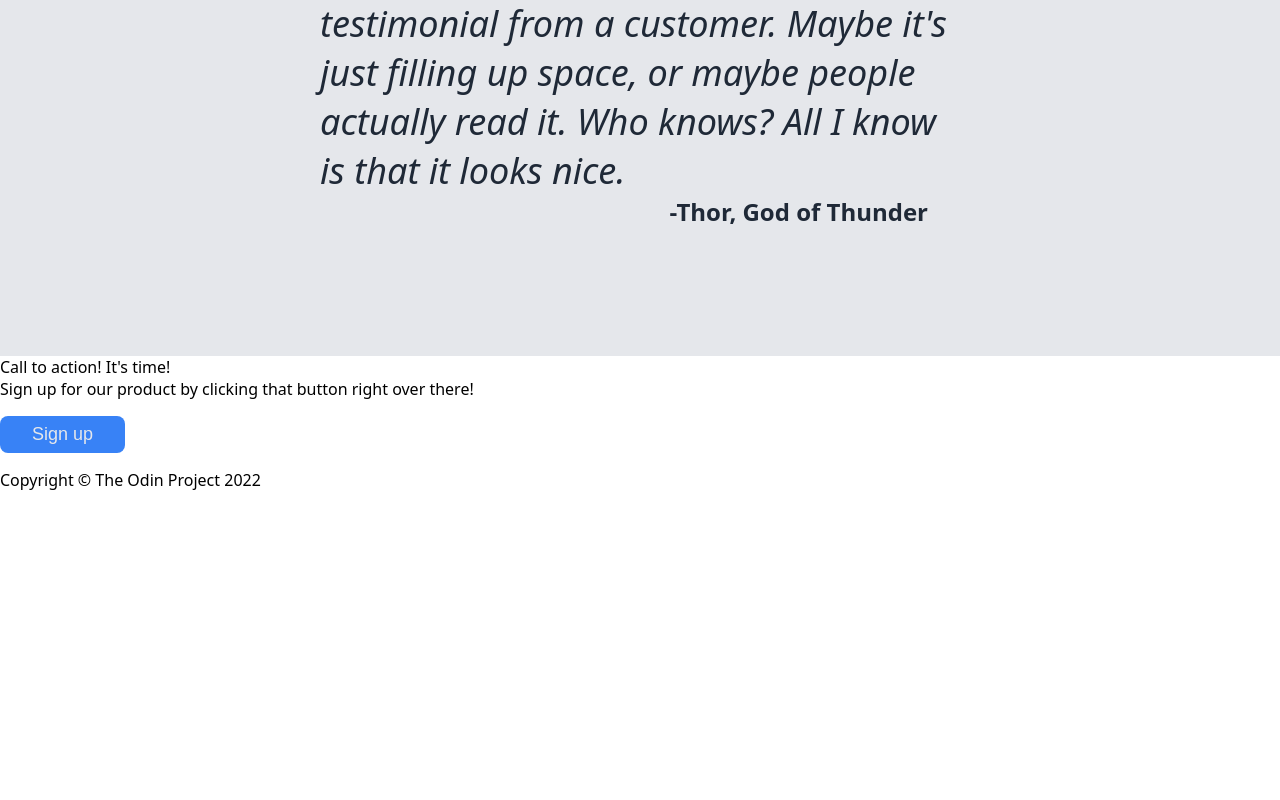
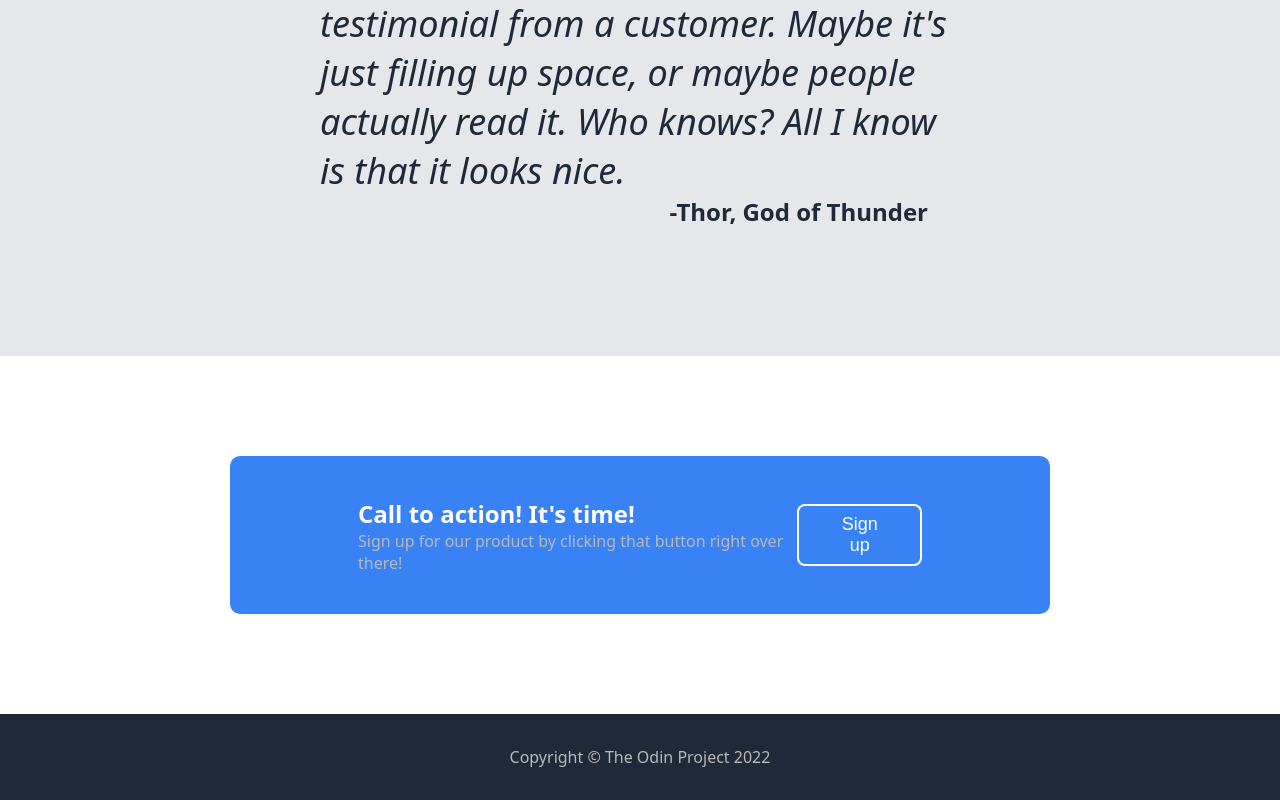
Before and after one commit to erikson84/landing-page, a plain HTML site: page index.html in a window 1280 px wide. Shown: the part 1232-2032 px from the top of the page. Before the commit the page ends 1723 px from the top, so only its background shows below. Drawn offline with Linux system fonts and the light colour scheme.

Commit message:
Format modal action section

```diff
--- a/css/styles.css
+++ b/css/styles.css
@@ -10,9 +10,6 @@ body {
 img {
     width: 100%;
     height: auto;
-    /*padding: 5px;
-    border-radius: 10px
-    background-color: #3882F6;*/
 }
 
 a {
@@ -70,7 +67,7 @@ button {
     background-color: #3882F6;
     color: #E5E7EB;
     font-size: 18px;
-    border: 0;
+    border: none;
     border-radius: 8px;
     padding: 8px 32px;
     margin: 16px 0;
@@ -132,3 +129,41 @@ button {
     text-align: right;
     margin-right: 32px;
 }
+
+.signup {
+    margin: 100px 230px;
+    padding: 32px 128px;
+    background-color: #3882F6;
+    border-radius: 10px;
+    display: flex;
+    align-items: center;
+    justify-content: space-between;
+}
+
+
+.signup .title {
+    font-size: 24px;
+    font-weight: bold;
+    color: white;
+}
+
+.signup .text {
+    color: #b9b9b9;
+}
+
+.test {
+    border: 2px solid;
+    border-color: white;
+    color: white;
+}
+
+
+.footer {
+    display: flex;
+    background-color: #1F2937;
+    justify-content: center;
+    align-items: center;
+    padding: 32px;
+    color: #b9b9b9;
+
+}
--- a/index.html
+++ b/index.html
@@ -61,13 +61,15 @@
             </div>
         </div>
         <div class="signup">
-            <div class="title">
-                Call to action! It's time!
+            <div class="modaltext">
+                <div class="title">
+                    Call to action! It's time!
+                </div>
+                <div class="text">
+                    Sign up for our product by clicking that button right over there!
+                </div>
             </div>
-            <div class="text">
-                Sign up for our product by clicking that button right over there!
-            </div>
-            <button>Sign up</button>
+            <button class="test">Sign up</button>
         </div>
         <div class="footer">
             Copyright © The Odin Project 2022
```
